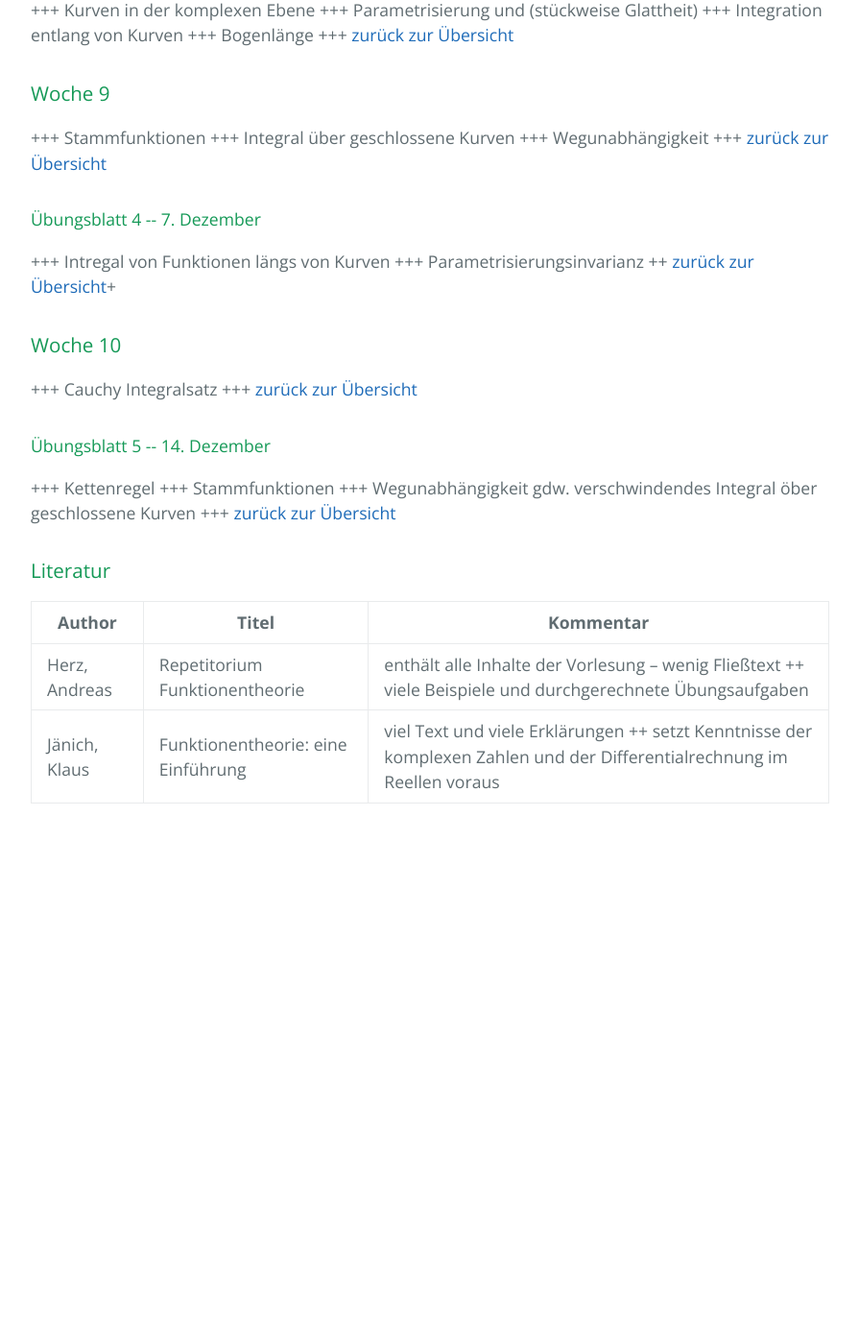
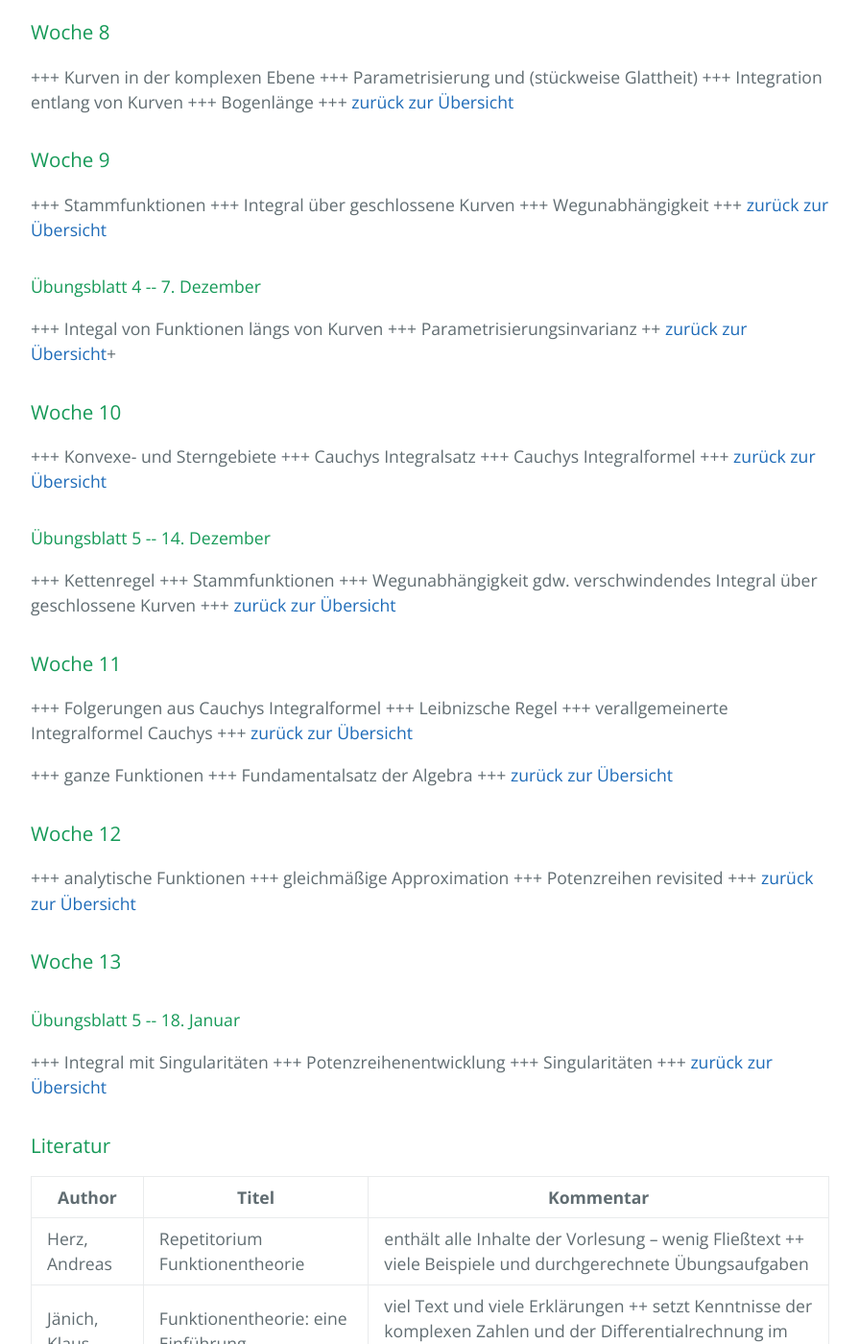
Before and after one commit to highlando/17-funktionentheorie-ovgu, a Jekyll site: the page built from index.md, in a window 1280 px wide and 1400 px high, scrolled down 3539 px. Shown: the whole window at 96% size, without its empty margins (192-1087 px from the left). Built offline with Jekyll 4.4.1, drawn with Linux system fonts in a browser that asks for light colours; emoji names are drawn with the system emoji font; our own code applies the rules of GitHub Pages for plain Markdown files; before the commit the page ends 4408 px from its top, so only the background shows below that; some of the changed text lies outside the part shown.

Commit message:
upd + ueb6

```diff
--- a/index.md
+++ b/index.md
@@ -33,8 +33,9 @@ Hier gibt's die grundlegenden und aktuelle Informationen zur Vorlesung *Funktion
    * Lokale Invertierbarkeit [[Woche 7]](#woche-7)
  3. Integration im Komplexen [[Woche 8]](#woche-8)
    * Kurven und Kurvenintegrale
-   * Stammfunktionen
+   * Stammfunktionen [[Woche 9]](#woche-9)
    * Wegunabh&auml;ngigkeit
+   * Cauchy's Integralsatz [[Woche 10]](#woche-10)
 
 
 <h3 id='uebungen'>&Uuml;bungen</h3>
@@ -45,7 +46,8 @@ Hier gibt's die grundlegenden und aktuelle Informationen zur Vorlesung *Funktion
 | [09. November](#exerciseii) | II - Potenzreihen und `Sin/Cos/Exp` | [blatt_02.pdf](files/blatt_02.pdf) |
 | [23. November](#exerciseiii) | III - Stetigkeit und Differenzierbarkeit | [blatt_03.pdf](files/blatt_03.pdf) |
 | [7. Dezember](#exerciseiv) | IV - Integration im Komplexen | [blatt_04.pdf](files/blatt_04.pdf) |
-| [14. Dezember](#exerciseiv) | V - Stammfunktionen  | [blatt_05.pdf](files/blatt_05.pdf) |
+| [14. Dezember](#exercisev) | V - Stammfunktionen  | [blatt_05.pdf](files/blatt_05.pdf) |
+| [18. Januar](#exercisevi) | VI - Integrale und Singularit&auml;ten  | [blatt_06.pdf](files/blatt_06.pdf) |
 
 ### Woche 1
 
@@ -89,13 +91,25 @@ Hier gibt's die grundlegenden und aktuelle Informationen zur Vorlesung *Funktion
 +++ Stammfunktionen +++ Integral &uuml;ber geschlossene Kurven +++ Wegunabh&auml;ngigkeit +++ [zur&uuml;ck zur &Uuml;bersicht](#overview)
 
 <h4 id="exerciseiv"> &Uuml;bungsblatt 4 -- 7. Dezember </h4>
-+++ Intregal von Funktionen l&auml;ngs von Kurven +++ Parametrisierungsinvarianz ++ [zur&uuml;ck zur &Uuml;bersicht](#overview)+
++++ Integal von Funktionen l&auml;ngs von Kurven +++ Parametrisierungsinvarianz ++ [zur&uuml;ck zur &Uuml;bersicht](#overview)+
 
 ### Woche 10
-+++ Cauchy Integralsatz +++  [zur&uuml;ck zur &Uuml;bersicht](#overview)
++++ Konvexe- und Sterngebiete +++ Cauchys Integralsatz +++ Cauchys Integralformel +++  [zur&uuml;ck zur &Uuml;bersicht](#overview)
 
-<h4 id="exerciseiv"> &Uuml;bungsblatt 5 -- 14. Dezember </h4>
-+++ Kettenregel +++ Stammfunktionen +++ Wegunabh&auml;ngigkeit gdw. verschwindendes Integral &ouml;ber geschlossene Kurven +++ [zur&uuml;ck zur &Uuml;bersicht](#overview)
+<h4 id="exercisev"> &Uuml;bungsblatt 5 -- 14. Dezember </h4>
++++ Kettenregel +++ Stammfunktionen +++ Wegunabh&auml;ngigkeit gdw. verschwindendes Integral &uuml;ber geschlossene Kurven +++ [zur&uuml;ck zur &Uuml;bersicht](#overview)
+
+### Woche 11
++++ Folgerungen aus Cauchys Integralformel +++ Leibnizsche Regel +++ verallgemeinerte Integralformel Cauchys +++ [zur&uuml;ck zur &Uuml;bersicht](#overview)
+
++++ ganze Funktionen +++ Fundamentalsatz der Algebra +++ [zur&uuml;ck zur &Uuml;bersicht](#overview)
+
+### Woche 12
++++ analytische Funktionen +++ gleichm&auml;&szlig;ige Approximation +++ Potenzreihen revisited +++ [zur&uuml;ck zur &Uuml;bersicht](#overview)
+
+### Woche 13
+<h4 id="exercisevi"> &Uuml;bungsblatt 5 -- 18. Januar </h4>
++++ Integral mit Singularit&auml;ten +++ Potenzreihenentwicklung +++ Singularit&auml;ten +++ [zur&uuml;ck zur &Uuml;bersicht](#overview)
 
 ### Literatur
 
```
Also changed, not shown: 1 other file.
